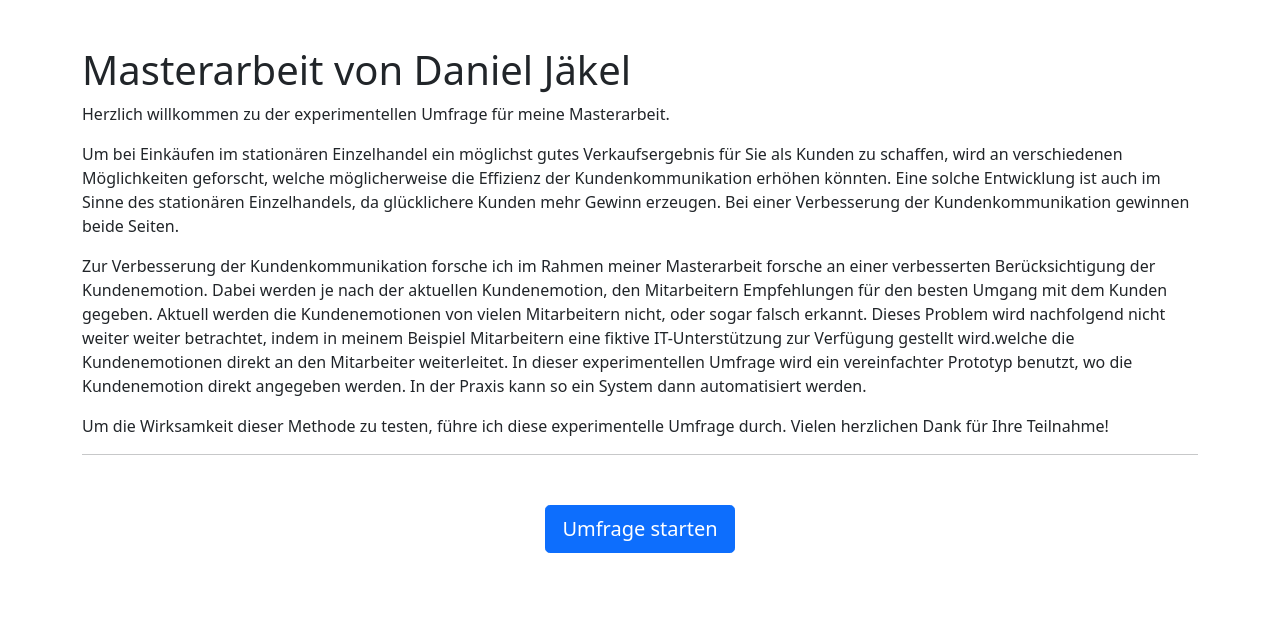
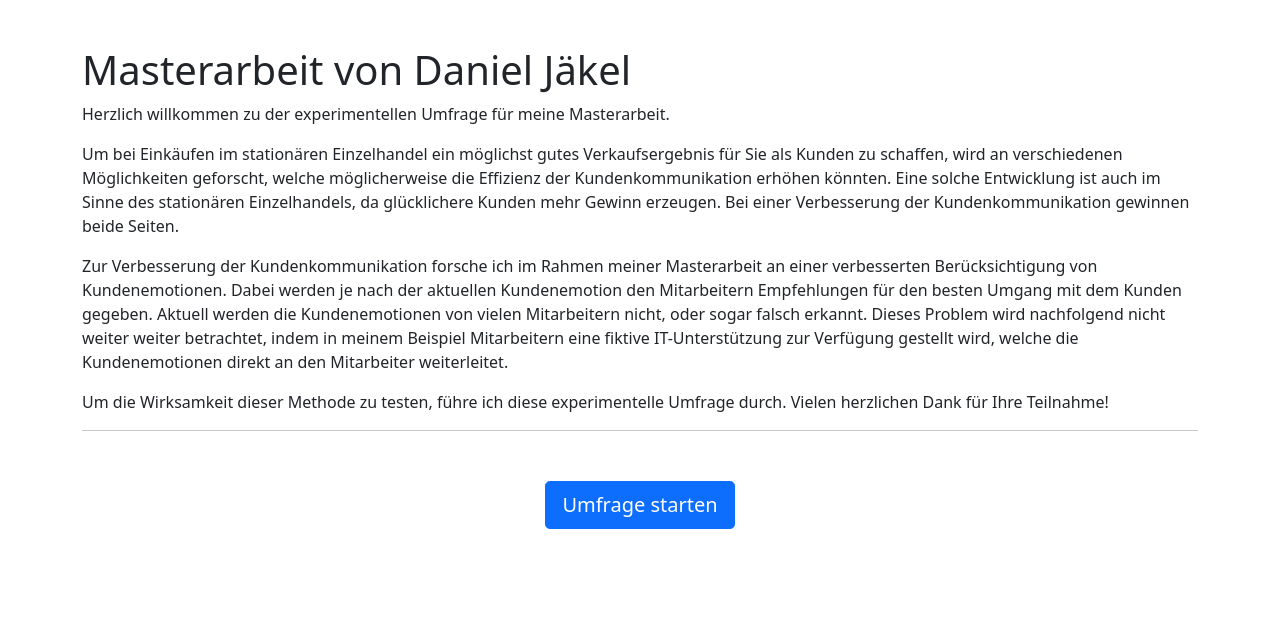
Before and after one commit to Kigstn/master-thesis, a Python web app: template app/templates/root.html in a window 1280 px wide. Shown: the part 54-692 px from the top of the page. Run offline with Jinja, Linux system fonts and the light colour scheme; the template is opened without the code that fills it, so the values that code supplies are empty.

Commit message:
change intro text

```diff
--- a/app/templates/root.html
+++ b/app/templates/root.html
@@ -13,7 +13,7 @@
         Um bei Einkäufen im stationären Einzelhandel ein möglichst gutes Verkaufsergebnis für Sie als Kunden zu schaffen, wird an verschiedenen Möglichkeiten geforscht, welche möglicherweise die Effizienz der Kundenkommunikation erhöhen könnten. Eine solche Entwicklung ist auch im Sinne des stationären Einzelhandels, da glücklichere Kunden mehr Gewinn erzeugen. Bei einer Verbesserung der Kundenkommunikation gewinnen beide Seiten.
     </p>
     <p>
-        Zur Verbesserung der Kundenkommunikation forsche ich im Rahmen meiner Masterarbeit forsche an einer verbesserten Berücksichtigung der Kundenemotion. Dabei werden je nach der aktuellen Kundenemotion, den Mitarbeitern Empfehlungen für den besten Umgang mit dem Kunden gegeben. Aktuell werden die Kundenemotionen von vielen Mitarbeitern nicht, oder sogar falsch erkannt. Dieses Problem wird nachfolgend nicht weiter weiter betrachtet, indem in meinem Beispiel Mitarbeitern eine fiktive IT-Unterstützung zur Verfügung gestellt wird.welche die Kundenemotionen direkt an den Mitarbeiter weiterleitet. In dieser experimentellen Umfrage wird ein vereinfachter Prototyp benutzt, wo die Kundenemotion direkt angegeben werden. In der Praxis kann so ein System dann automatisiert werden.
+        Zur Verbesserung der Kundenkommunikation forsche ich im Rahmen meiner Masterarbeit an einer verbesserten Berücksichtigung von Kundenemotionen. Dabei werden je nach der aktuellen Kundenemotion den Mitarbeitern Empfehlungen für den besten Umgang mit dem Kunden gegeben. Aktuell werden die Kundenemotionen von vielen Mitarbeitern nicht, oder sogar falsch erkannt. Dieses Problem wird nachfolgend nicht weiter weiter betrachtet, indem in meinem Beispiel Mitarbeitern eine fiktive IT-Unterstützung zur Verfügung gestellt wird, welche die Kundenemotionen direkt an den Mitarbeiter weiterleitet.
     </p>
     <p>
         Um die Wirksamkeit dieser Methode zu testen, führe ich diese experimentelle Umfrage durch. Vielen herzlichen Dank für Ihre Teilnahme!
```
